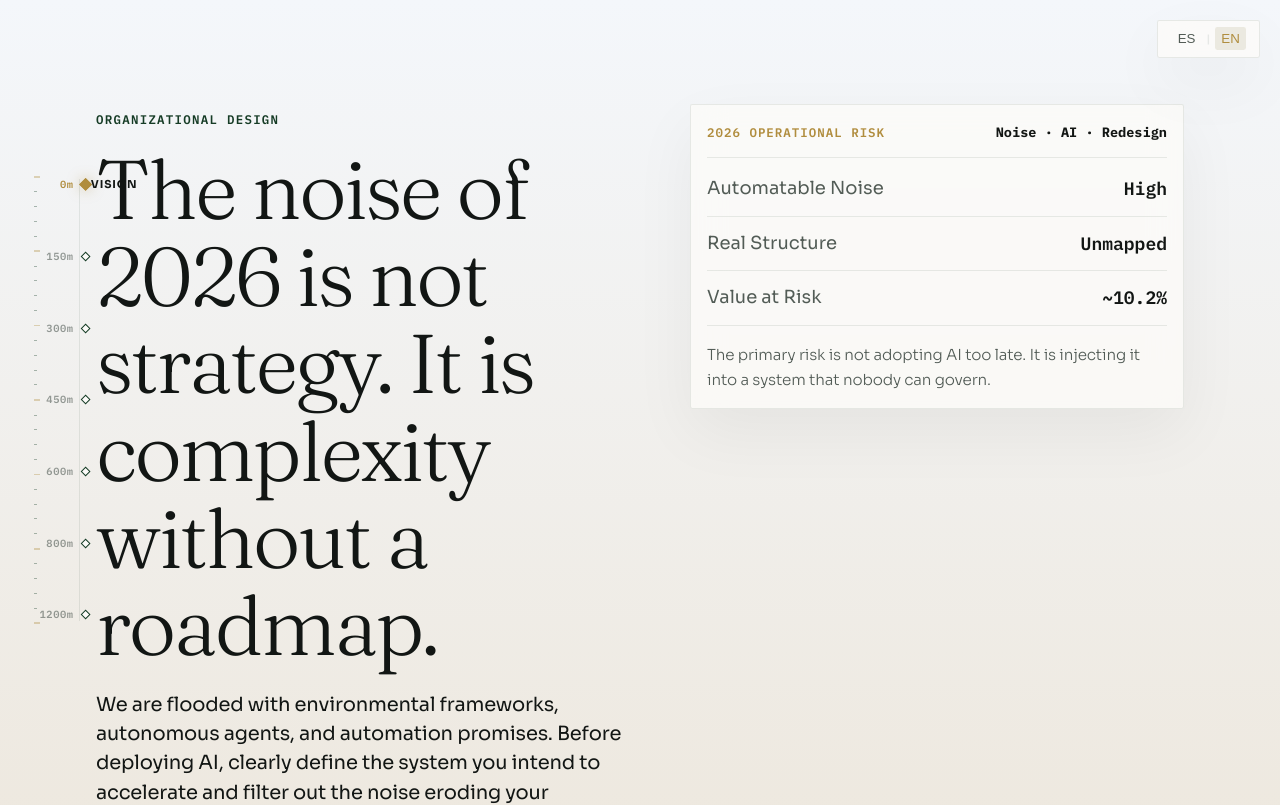
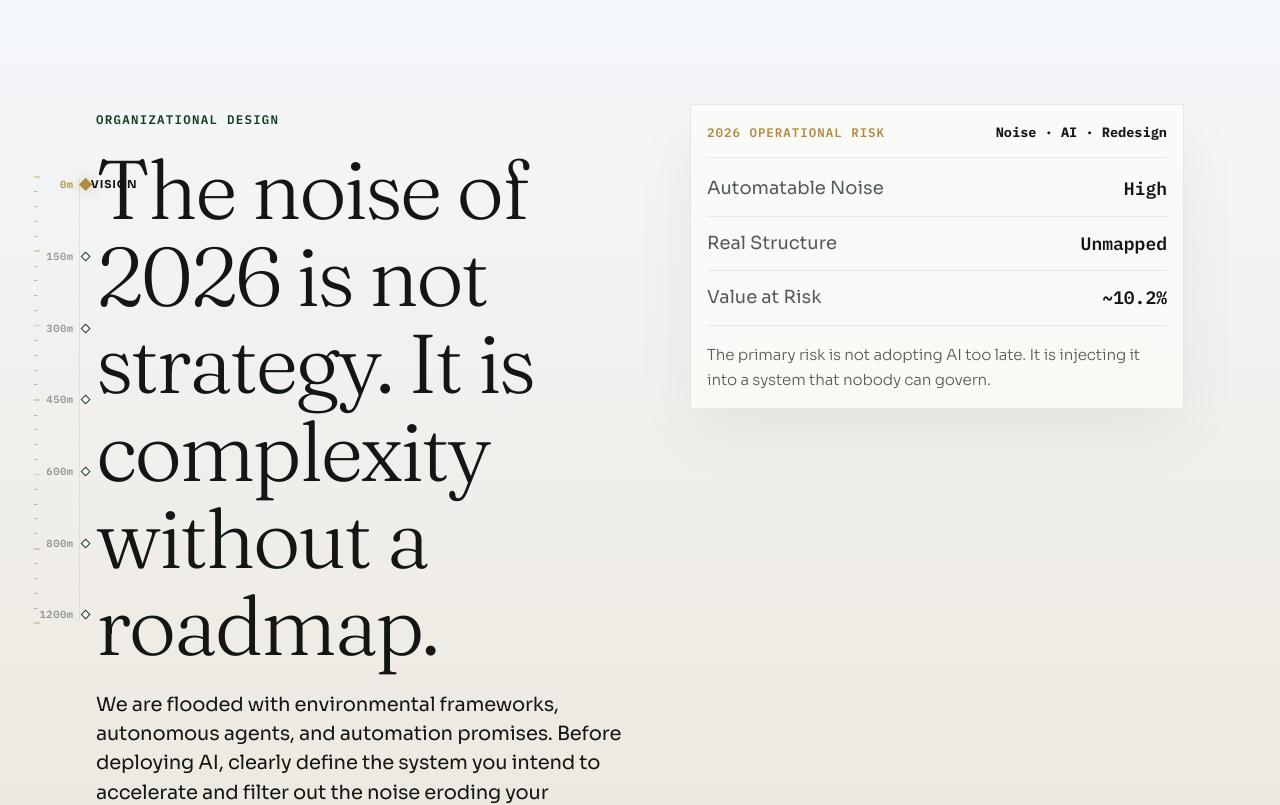
Before and after one commit to willkwolf/Thinking-as-a-Service, a React (Vite) app: page / in a window 1280 px wide. Shown: the top 805 px of the page. Built offline with nearby package versions, Linux system fonts and the light colour scheme.

Commit message:
clean: Remove manual language switcher ModeSwitch component

```diff
--- a/src/App.tsx
+++ b/src/App.tsx
@@ -4,7 +4,6 @@ import { useThemeMode } from './hooks/useThemeMode';
 import { useI18n } from './hooks/useI18n';
 import { IcebergProgress } from './components/layout/IcebergProgress';
 import { IcebergProgressMobile } from './components/layout/IcebergProgressMobile';
-import { ModeSwitch } from './components/layout/ModeSwitch';
 import { DiagnosisLayer } from './components/sections/DiagnosisLayer';
 import { FormulaLayer } from './components/sections/FormulaLayer';
 import { CemstwoLayer } from './components/sections/CemstwoLayer';
@@ -18,16 +17,12 @@ import './components/sections/DepthLayer.css';
 export default function App() {
   const { mode } = useThemeMode();
   const { activeLayer } = useIcebergDepth();
-  const { locale, setLocale } = useI18n();
+  useI18n();
   const d3Ref = useD3Background(mode);
 
   return (
     <>
       <div id="d3-canvas-container" ref={d3Ref} />
-      <ModeSwitch
-        locale={locale}
-        onLocaleChange={setLocale}
-      />
       <IcebergProgress activeLayer={activeLayer} />
       <IcebergProgressMobile activeLayer={activeLayer} />
       <main className="scroll-container">
--- a/src/components/layout/ModeSwitch.css
+++ /dev/null
@@ -1,62 +0,0 @@
-.controls-panel {
-  position: fixed;
-  top: 0.75rem;
-  right: 0.75rem;
-  z-index: 40;
-  display: flex;
-  align-items: center;
-  gap: 0.5rem;
-  padding: 0.35rem 0.8rem;
-  border-radius: 9999px;
-  background: var(--panel);
-  border: 1px solid var(--line);
-  box-shadow: 0 1rem 2rem var(--shadow);
-  backdrop-filter: blur(14px);
-  min-height: 2.35rem;
-  transition: border-color 0.22s ease, box-shadow 0.22s ease;
-}
-
-.controls-panel:hover {
-  border-color: var(--line-strong);
-}
-
-.lang-switch {
-  display: flex;
-  align-items: center;
-  gap: 0.2rem;
-  font-family: var(--font-mono);
-  font-size: 0.76rem;
-  font-weight: 700;
-}
-
-.lang-switch__btn {
-  border: 0;
-  background: transparent;
-  color: var(--muted);
-  cursor: pointer;
-  padding: 0.25rem 0.4rem;
-  border-radius: var(--radius);
-  transition: color 0.2s ease, background 0.2s ease;
-}
-
-.lang-switch__btn:hover {
-  color: var(--ink);
-}
-
-.lang-switch__btn--active {
-  color: var(--blueprint);
-  background: var(--bg-strong);
-}
-
-.lang-switch__separator {
-  color: var(--line);
-  font-size: 0.7rem;
-  user-select: none;
-}
-
-@media (min-width: 980px) {
-  .controls-panel {
-    top: 1.25rem;
-    right: 1.25rem;
-  }
-}
--- a/src/components/layout/ModeSwitch.tsx
+++ /dev/null
@@ -1,34 +0,0 @@
-import type { Locale } from '../../content/site';
-import './ModeSwitch.css';
-
-interface ModeSwitchProps {
-  locale: Locale;
-  onLocaleChange: (locale: Locale) => void;
-}
-
-export function ModeSwitch({ locale, onLocaleChange }: ModeSwitchProps) {
-  return (
-    <div className="controls-panel panel">
-      {/* Language Selector */}
-      <div className="lang-switch" role="group" aria-label="Seleccionar idioma / Select language">
-        <button
-          type="button"
-          className={`lang-switch__btn ${locale === 'es' ? 'lang-switch__btn--active' : ''}`}
-          onClick={() => onLocaleChange('es')}
-          aria-pressed={locale === 'es'}
-        >
-          ES
-        </button>
-        <span className="lang-switch__separator" aria-hidden="true">|</span>
-        <button
-          type="button"
-          className={`lang-switch__btn ${locale === 'en' ? 'lang-switch__btn--active' : ''}`}
-          onClick={() => onLocaleChange('en')}
-          aria-pressed={locale === 'en'}
-        >
-          EN
-        </button>
-      </div>
-    </div>
-  );
-}
```
